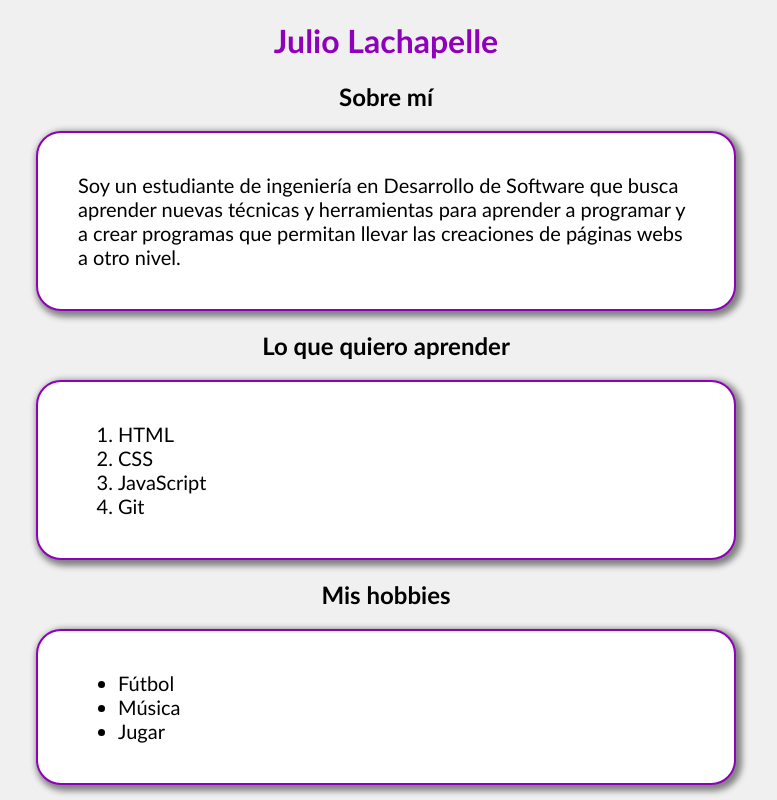
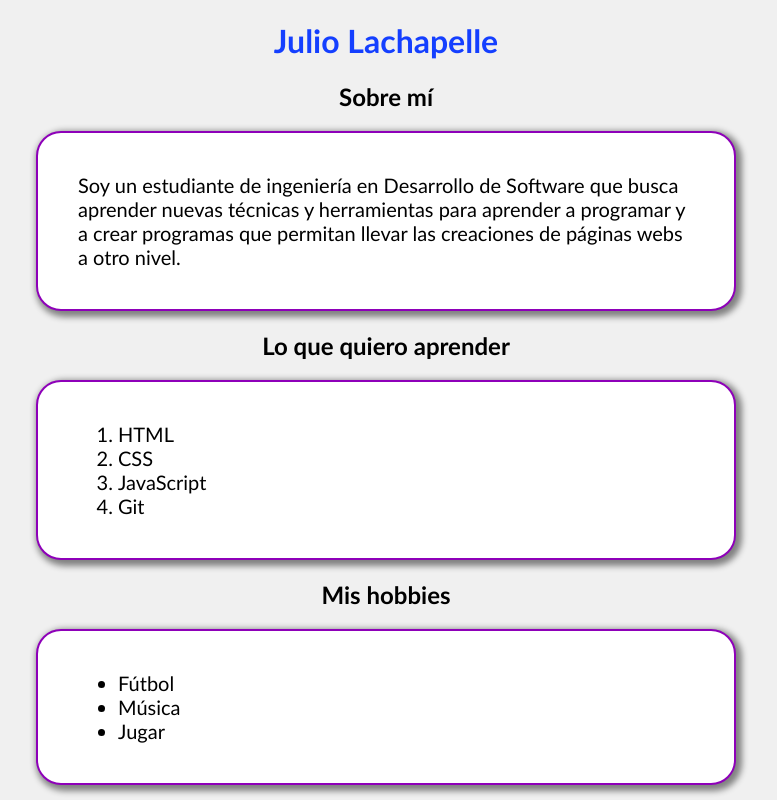
Before and after one commit to Lpdaniel/clases-html, a plain HTML site: page Segunda_clase.html in a window 1280 px wide. Shown: the top 800 px of the page, without its empty margins (254-1031 px from the left). Drawn offline with Linux system fonts and the light colour scheme.

Commit message:
Cambiar titlo a azul

```diff
--- a/estilos.css
+++ b/estilos.css
@@ -11,7 +11,7 @@ body {
 
 h1 {
     text-align: center;
-    color: rgb(142, 0, 185);
+    color: rgb(20, 63, 255);
 }
 
 h2 {
```
